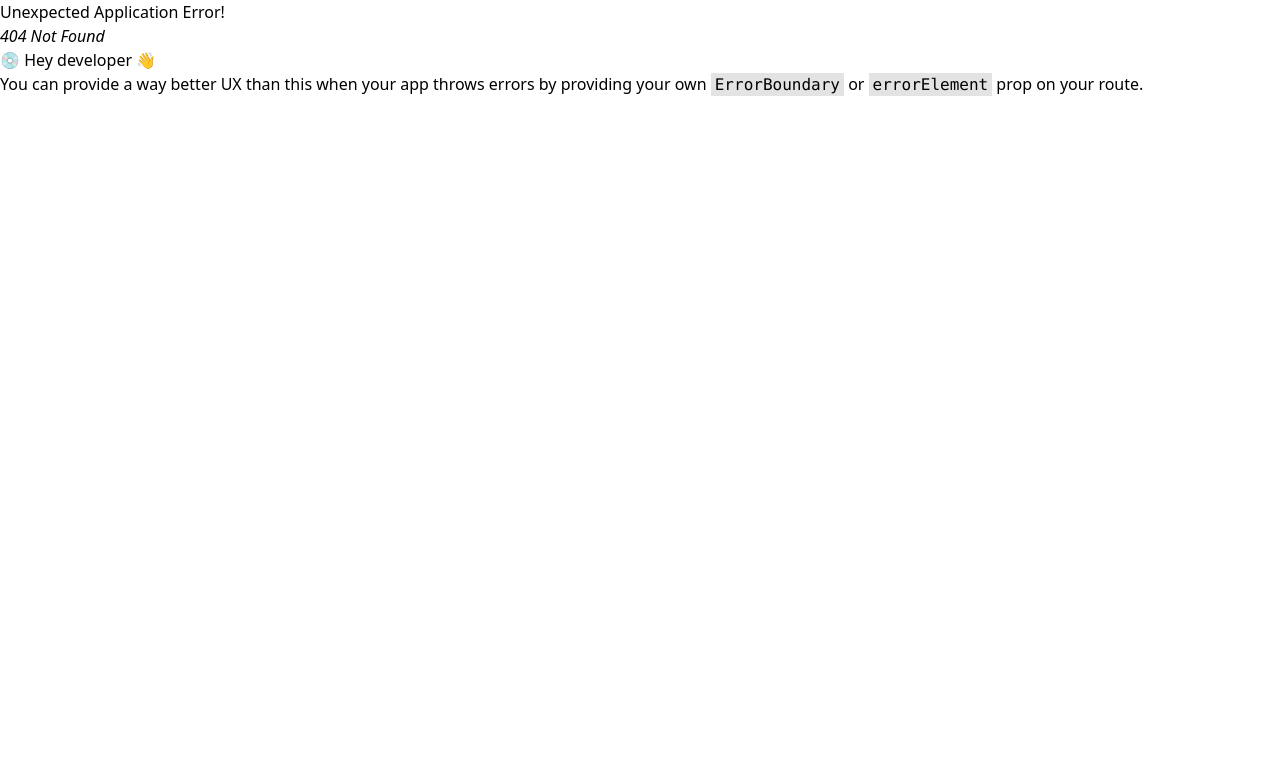
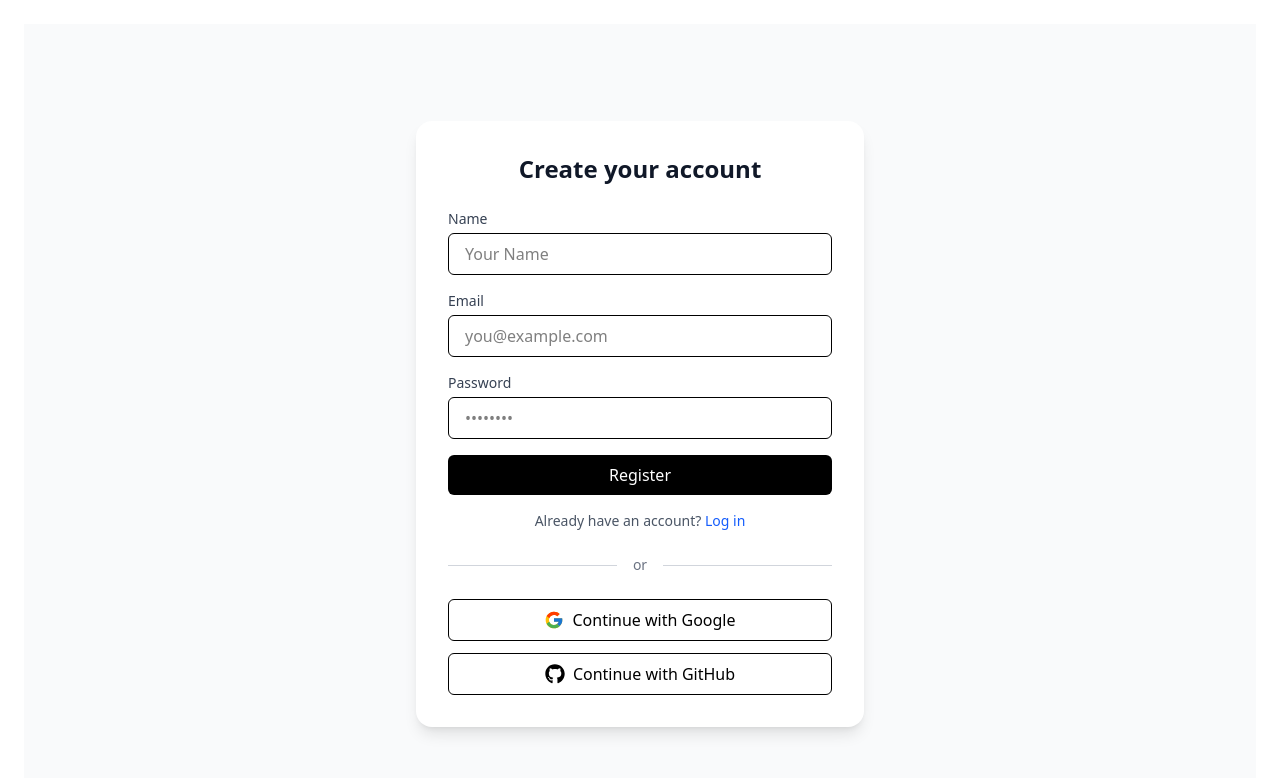
Before and after one commit to YashBhut1524/Auth-template-for-MERN-App, a React (Vite) app in the folder client/: page /register in a window 1280 px wide. Before the commit this address had no page. Shown: the top 778 px of the page. Built offline with nearby package versions, Linux system fonts and the light colour scheme.

Commit message:
add register page

```diff
--- a/client/package.json
+++ b/client/package.json
@@ -15,6 +15,7 @@
     "react": "^19.0.0",
     "react-dom": "^19.0.0",
     "react-hot-toast": "^2.5.2",
+    "react-icons": "^5.5.0",
     "react-router-dom": "^7.5.1",
     "tailwindcss": "^4.1.4"
   },
--- /dev/null
+++ b/client/src/pages/RegisterPage.jsx
@@ -0,0 +1,144 @@
+import { useState } from "react";
+import { FcGoogle } from "react-icons/fc";
+import { FaGithub } from "react-icons/fa";
+import axios from "axios";
+import toast from "react-hot-toast";
+import { useNavigate } from "react-router-dom";
+
+export default function RegisterPage() {
+
+    const navigate = useNavigate()
+
+    const [userData, setUserData] = useState({
+        name: "",
+        email: "",
+        password: "",
+    });
+
+    const handleRegister = async (e) => {
+        e.preventDefault();
+
+        try {
+            const response = await axios.post(
+                `${import.meta.env.VITE_API_URL}/api/user/register`,
+                userData,
+                { withCredentials: true }
+            );
+
+            // console.log("response:", response);
+
+            if (!response.data.success) {
+                toast.error(response.data.message);
+            } else {
+                toast.success(response.data.message);
+                navigate("/")
+            }
+        } catch (error) {
+            console.error("Registration failed:", error);
+            toast.error(error.response?.data?.message || "Something went wrong");
+        }
+    };
+
+
+    const handleChange = (e) => {
+        const { name, value } = e.target;
+        setUserData((prev) => ({ ...prev, [name]: value }));
+    };
+
+    return (
+        <div className="min-h-screen flex items-center justify-center bg-gray-50 px-4">
+            <div className="w-full max-w-md space-y-6 bg-white p-8 rounded-2xl shadow-lg">
+                <h1 className="text-2xl font-semibold text-center text-gray-900">
+                    Create your account
+                </h1>
+
+                <form className="space-y-4" onSubmit={handleRegister}>
+                    <div>
+                        <label className="block text-sm font-medium text-gray-700 mb-1">
+                            Name
+                        </label>
+                        <input
+                            type="text"
+                            name="name"
+                            value={userData.name}
+                            onChange={handleChange}
+                            placeholder="Your Name"
+                            required
+                            className="w-full px-4 py-2 border rounded-md bg-transparent"
+                        />
+                    </div>
+
+                    <div>
+                        <label className="block text-sm font-medium text-gray-700 mb-1">
+                            Email
+                        </label>
+                        <input
+                            type="email"
+                            name="email"
+                            value={userData.email}
+                            onChange={handleChange}
+                            placeholder="you@example.com"
+                            required
+                            className="w-full px-4 py-2 border rounded-md bg-transparent"
+                        />
+                    </div>
+
+                    <div>
+                        <label className="block text-sm font-medium text-gray-700 mb-1">
+                            Password
+                        </label>
+                        <input
+                            type="password"
+                            name="password"
+                            value={userData.password}
+                            onChange={handleChange}
+                            placeholder="••••••••"
+                            required
+                            className="w-full px-4 py-2 border rounded-md bg-transparent"
+                        />
+                    </div>
+
+                    <button
+                        type="submit"
+                        className="w-full bg-black text-white py-2 rounded-md hover:bg-gray-900 transition"
+                    >
+                        Register
+                    </button>
+                    <p className="text-sm text-center text-gray-600">
+                        Already have an account?{" "}
+                        <span
+                            onClick={() => navigate("/login")}
+                            className="text-blue-600 hover:underline cursor-pointer"
+                        >
+                            Log in
+                        </span>
+                    </p>
+                </form>
+
+                <div className="flex items-center gap-4">
+                    <hr className="flex-1 border-gray-300" />
+                    <span className="text-sm text-gray-500">or</span>
+                    <hr className="flex-1 border-gray-300" />
+                </div>
+
+                <div className="space-y-3">
+                    <button
+                        onClick={() => (window.location.href = "/auth/google")}
+                        className="flex items-center justify-center w-full gap-2 border px-4 py-2 rounded-md hover:bg-gray-100 transition"
+                    >
+                        <FcGoogle className="text-xl" />
+                        <span>Continue with Google</span>
+                    </button>
+
+                    <button
+                        onClick={() => (window.location.href = "/auth/github")}
+                        className="flex items-center justify-center w-full gap-2 border px-4 py-2 rounded-md hover:bg-gray-100 transition"
+                    >
+                        <FaGithub className="text-xl" />
+                        <span>Continue with GitHub</span>
+                    </button>
+                </div>
+            </div>
+        </div>
+    );
+}
--- a/client/src/routes/index.jsx
+++ b/client/src/routes/index.jsx
@@ -3,6 +3,7 @@ import { createBrowserRouter } from "react-router-dom";
 import App from "../App.jsx";
 import Home from "../pages/Home.jsx";
 import VerifyEmail from "../pages/VerifyEmail.jsx";
+import RegisterPage from "../pages/RegisterPage.jsx";
 
 const router = createBrowserRouter([
     {
@@ -11,6 +12,7 @@ const router = createBrowserRouter([
         children: [
             { path: "", element: <Home /> },
             { path: "verify-user", element: <VerifyEmail /> },
+            { path: "/register", element: <RegisterPage /> },
         ]
     }
 ]);
--- /dev/null
+++ b/client/src/utils/api.js
@@ -0,0 +1,32 @@
+import axios from "axios";
+
+const api = axios.create({
+    baseURL: import.meta.env.VITE_API_URL,
+    withCredentials: true,
+});
+
+api.interceptors.response.use(
+    (response) => response,
+    async (error) => {
+        const originalRequest = error.config;
+
+        // If token expired and hasn't already tried to refresh
+        if (
+            error.response?.status === 401 &&
+            !originalRequest._retry &&
+            error.response.data.message === "Access token expired"
+        ) {
+            originalRequest._retry = true;
+
+            try {
+                await api.post("/api/user/refresh-token");
+                return api(originalRequest); // Retry the original request
+            } catch (err) {
+                // Optional: redirect to login if refresh fails
+                console.error("Token refresh failed:", err);
+            }
+        }
+
+        return Promise.reject(error);
+    }
+);
```
Also changed, not shown: 1 other file (tests, documents, lock files or other folders).
